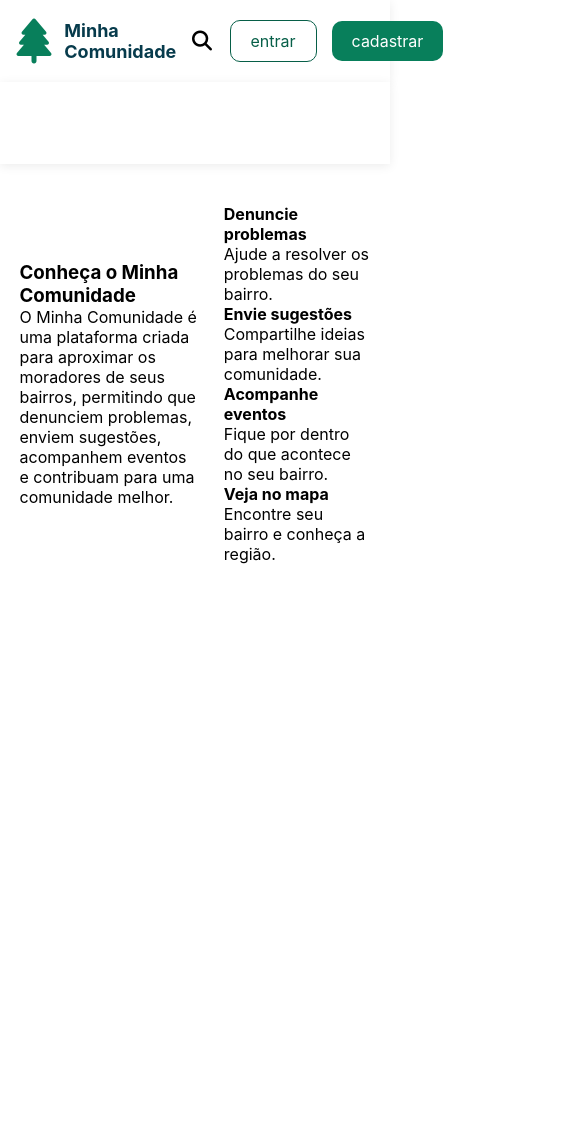
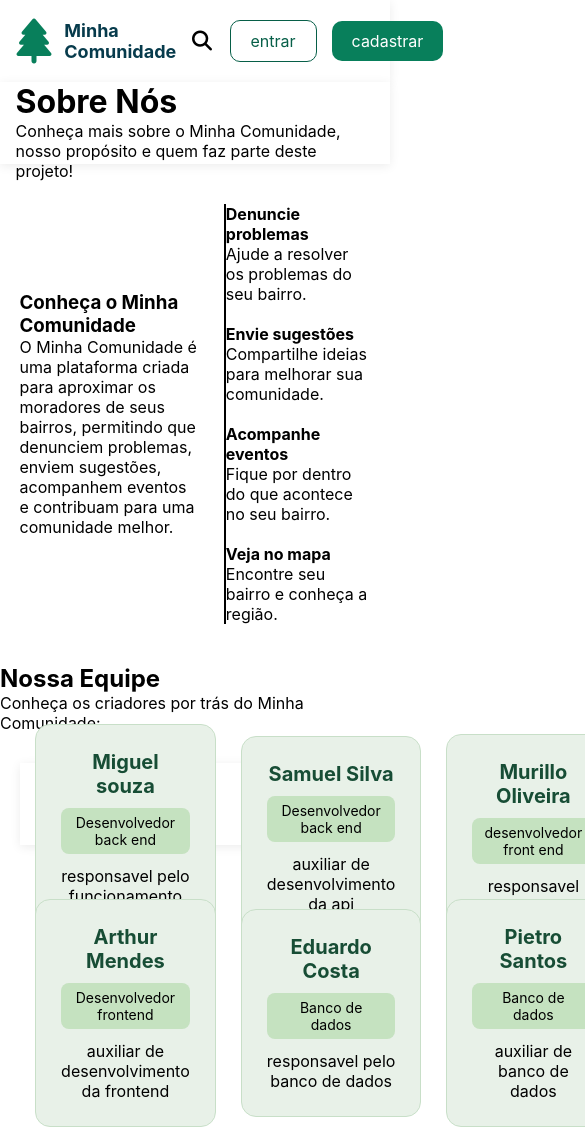
Before and after one commit to miguelssnt19-create/Projeto_Tcc_Minha_comunidade, a React (Create React App) app in the folder react-minha-comunidade/: page /sobre in a window 390 px wide. Shown: the top 1127 px of the page, 585 px wide, since content can reach past the window. Before the commit the page ends 844 px from the top, so only its background shows below. Built offline with nearby package versions, Linux system fonts and the light colour scheme.

Commit message:
Update Sobre page with new content and responsive design adjustments

```diff
--- a/react-minha-comunidade/src/pages/app/App.js
+++ b/react-minha-comunidade/src/pages/app/App.js
@@ -128,7 +128,7 @@ function sair() {
 
 
 
-                <a href="#sobre" className="botao-sobre">
+                <a href="/sobre" className="botao-sobre">
                 Saiba mais
     <i className="fa-solid fa-arrow-right"></i>
                 </a>
--- a/react-minha-comunidade/src/pages/sobre/index.css
+++ b/react-minha-comunidade/src/pages/sobre/index.css
@@ -1,3 +1,16 @@
+
+
+
+
+
+@media (max-width: 768px) {
+    .MAE {
+        grid-template-columns: 1fr;
+        width: 90%;
+    }
+}
+
+
 .MAE {
     display: grid;
     grid-template-columns: 1.1fr 0.9fr;
@@ -15,8 +28,57 @@
 
     .quadrado1 {
     width: 100%;
+
 }
 
 .quadrado2 {
     width: 100%;
+    border-left: solid black 2px;
+
 }
+
+.imagem-texto {
+    display: flex;
+    flex-direction: column;
+    align-items: flex-start;
+}
+
+.Membros {
+    display: grid;
+    grid-template-columns: repeat(3, 1fr);
+    gap: 25px;
+
+    width: 90%;
+    max-width: 1200px;
+
+    margin: 30px auto;
+}
+
+.Membros > div {
+    background-color: #e8f1e8;
+    border: 1px solid #c8dfc8;
+    border-radius: 15px;
+
+    padding: 25px;
+
+    text-align: center;
+    min-height: 150px;
+}
+
+.Membros h4 {
+    font-size: 20px;
+    color: #174d35;
+    margin-bottom: 10px;
+}
+
+.Membros span {
+    display: inline-block;
+    background-color: #c5e2c0;
+    padding: 6px 12px;
+    border-radius: 8px;
+    font-size: 14px;
+}
+
+.Membros p {
+    margin-top: 12px;
+}
--- a/react-minha-comunidade/src/pages/sobre/index.jsx
+++ b/react-minha-comunidade/src/pages/sobre/index.jsx
@@ -11,7 +11,8 @@ export default function Sobre(){
 
 
             <header className='imagem-texto'>
-
+            <h1>Sobre Nós</h1>
+            <p>Conheça mais sobre o Minha Comunidade, nosso propósito e quem faz parte deste projeto!</p>
             </header>
 
 
@@ -31,15 +32,21 @@ export default function Sobre(){
                         <p>Ajude a resolver os problemas do seu bairro.</p>
                         </div>
 
+                        <br />
+
                         <div className='Nume2'>
                         <h4>Envie sugestões</h4>
                         <p>Compartilhe ideias para melhorar sua comunidade.</p>
                         </div>
 
+                        <br />
+
                         <div className='Nume3'>
                         <h4>Acompanhe eventos</h4>
                         <p>Fique por dentro do que acontece no seu bairro.</p>
                         </div>
+
+                        <br />
 
                         <div className='Nume4'>
                         <h4>Veja no mapa</h4>
@@ -51,6 +58,56 @@ export default function Sobre(){
         </div>
 
 
+        <div className='titulo'>
+        <h2>Nossa Equipe</h2>
+        <p>Conheça os criadores por trás do Minha Comunidade:</p>
+        </div>
+
+        <header className='Membros'>
+
+        <div className='Miguel'>
+            <h4>Miguel souza</h4>
+            <img src="" alt="" />
+            <span>Desenvolvedor back end</span>
+            <p>responsavel pelo funcionamento da api</p>
+        </div>
+
+        <div className='Samuel'>
+            <h4>Samuel Silva</h4>
+            <img src="" alt="" />
+            <span>Desenvolvedor back end</span>
+            <p>auxiliar de desenvolvimento da api</p>
+        </div>
+
+        <div className='Murillo'>
+            <h4>Murillo Oliveira</h4>
+            <span>desenvolvedor front end</span>
+            <p>responsavel pela frontend</p>
+        </div>
+
+        <div className='arthur'>
+            <h4>Arthur Mendes</h4>
+            <span>Desenvolvedor frontend</span>
+            <p>auxiliar de desenvolvimento da frontend</p>
+        </div>
+
+
+        <div className='Eduardo'>
+            <h4>Eduardo Costa</h4>
+            <span>Banco de dados</span>
+            <p>responsavel pelo banco de dados</p>
+        </div>
+
+        <div className='Pietro'>
+            <h4>Pietro Santos</h4>
+            <span>Banco de dados</span>
+            <p>auxiliar de banco de dados</p>
+        </div>
+
+        </header>
+
+
+
 
         </div>
     )
```
Lines whose indentation alone changed are shown as unchanged.
